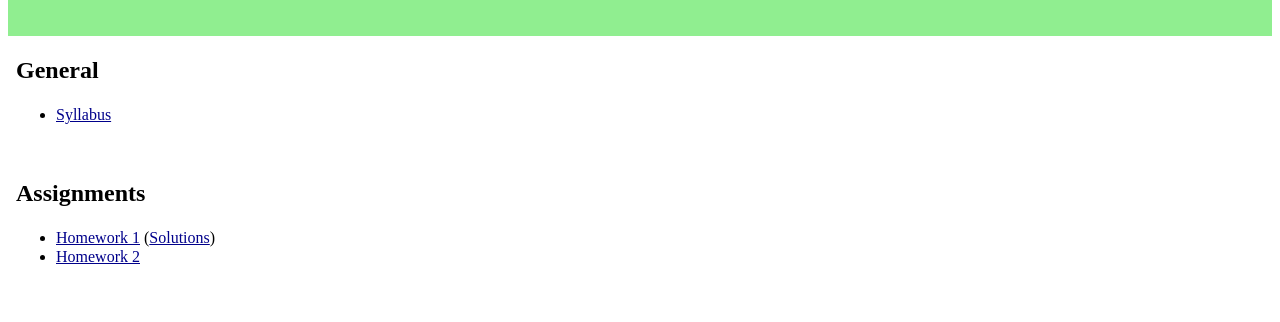
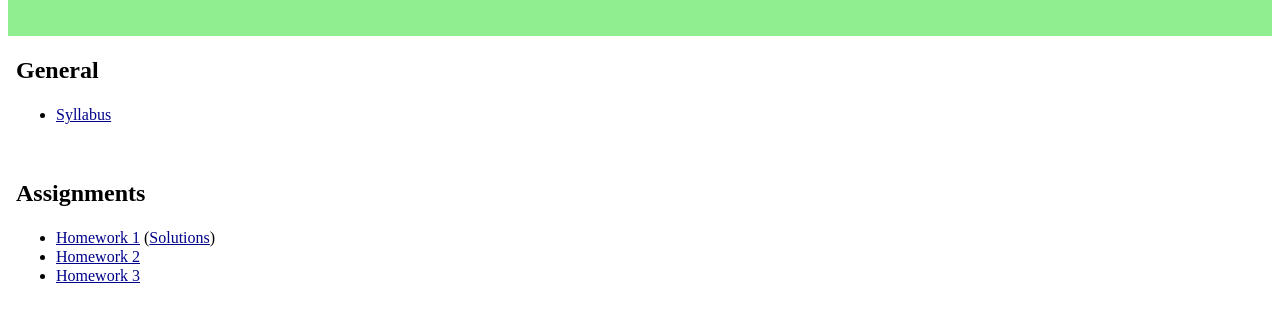
Before and after one commit to huevosybacon/huevosybacon.github.io, a plain HTML site: page teaching/math130/index.html in a window 1280 px wide. Shown: the part 82-404 px from the top of the page. Drawn offline with Linux system fonts and the light colour scheme.

Commit message:
math130: added HW3

```diff
--- a/teaching/math130/index.html
+++ b/teaching/math130/index.html
@@ -25,6 +25,8 @@
       "_blank">Solutions</a>)</li>
       <li><a href="assignments/HW2.pdf" target="_blank">Homework
       2</a></li>
+      <li><a href="assignments/HW3.pdf" target="_blank">Homework
+      3</a></li>
     </ul><br>
   </main>
 </body>
```
Also changed, not shown: 1 other file.
